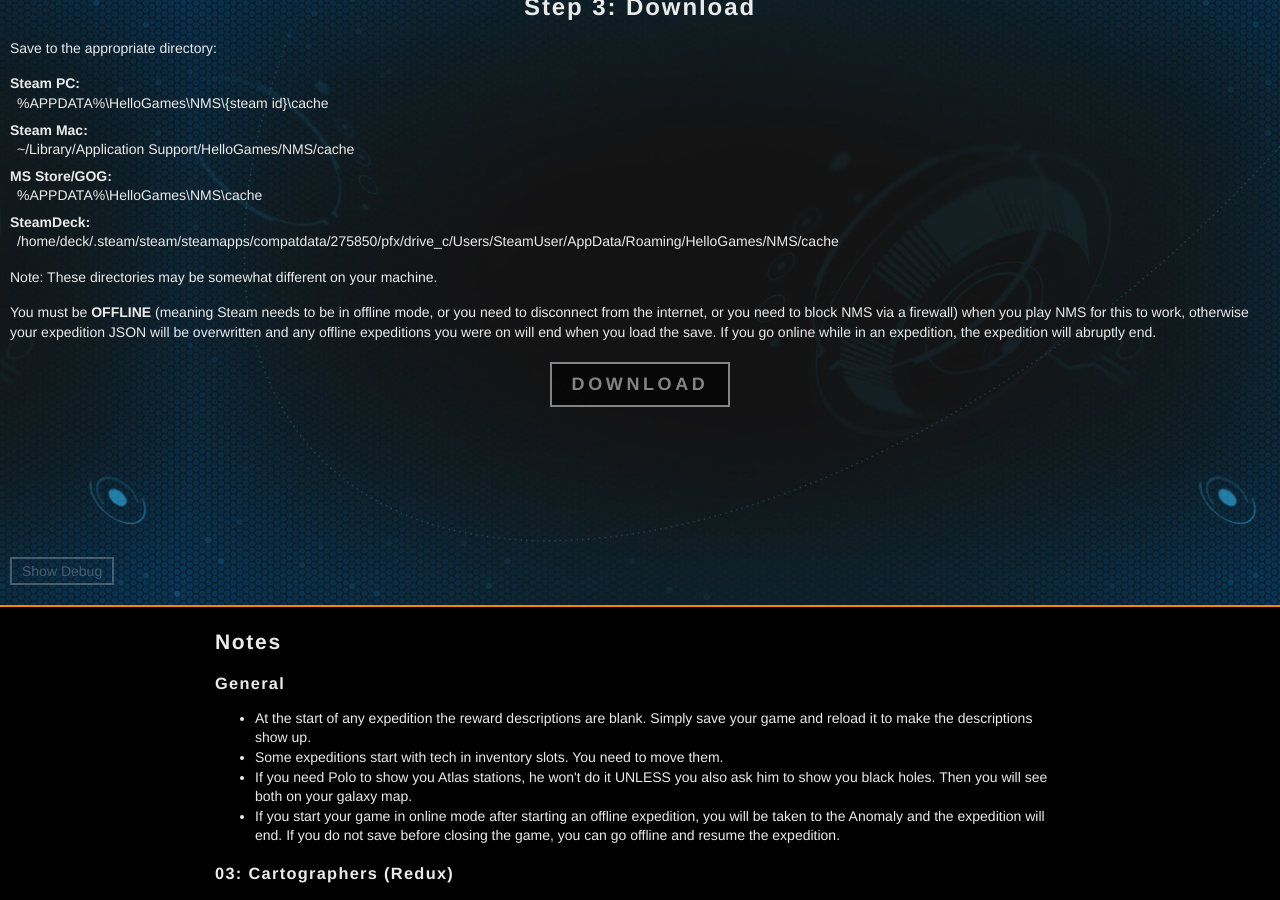
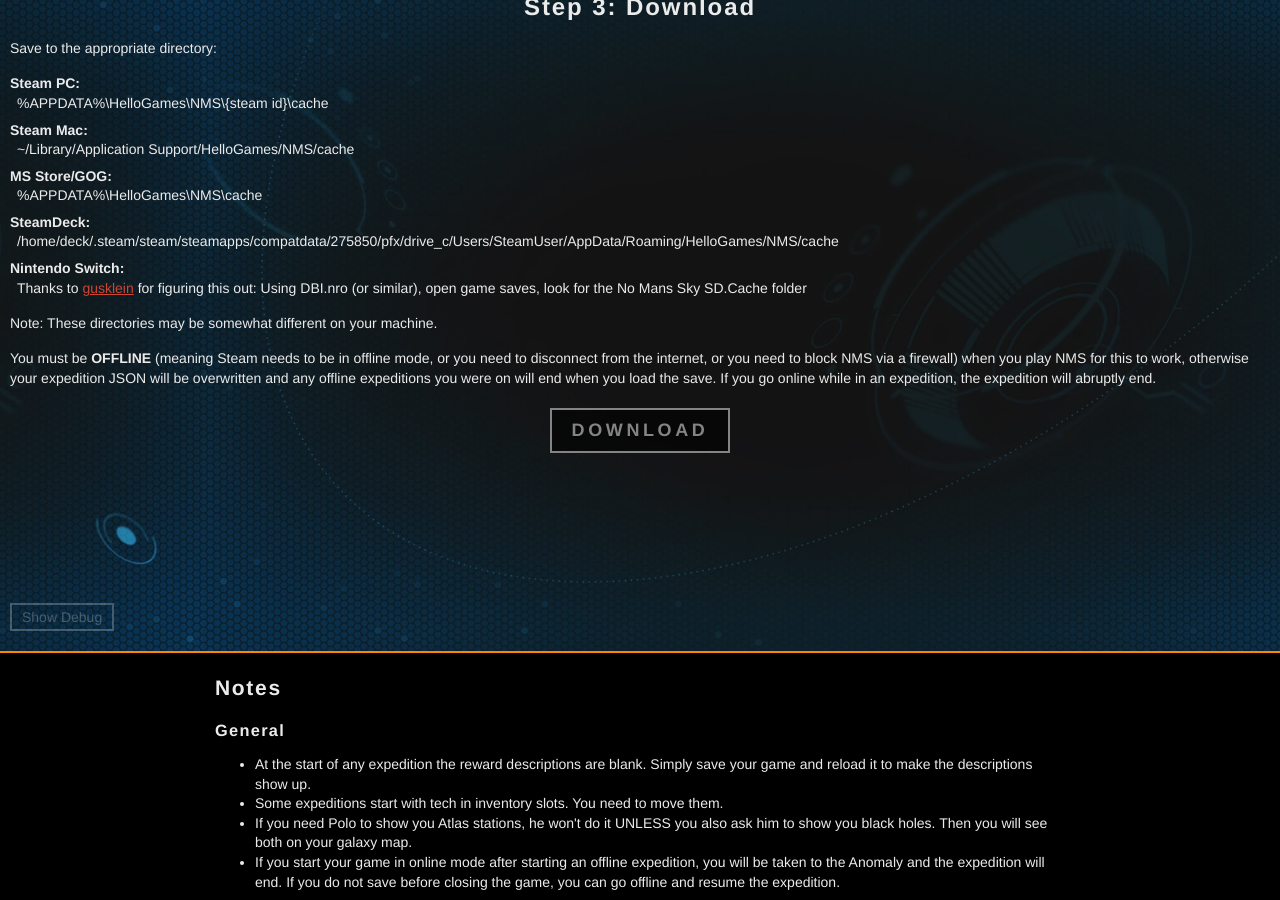
Before and after one commit to cwmonkey/nms-expeditions, a Jekyll site: the page built from index.html, in a window 1280 px wide and 900 px high, scrolled down 1467 px. Built offline with Jekyll 4.4.1, drawn with Linux system fonts in a browser that asks for light colours; some web fonts are replaced.

Commit message:
Adding some loose Nintendo Switch instructions

```diff
--- a/index.html
+++ b/index.html
@@ -306,6 +306,9 @@
 
         <dt>SteamDeck:</dt>
         <dd>/home/deck/.steam/steam/steamapps/compatdata/275850/pfx/drive_c/Users/SteamUser/AppData/Roaming/HelloGames/NMS/cache</dd>
+
+        <dt>Nintendo Switch:</dt>
+        <dd>Thanks to <a href="https://github.com/leodium/leodium-ReLive-NoMansSky-Expeditions-Offline/discussions/36" target="_blank">gusklein</a> for figuring this out: Using DBI.nro (or similar), open game saves, look for the No Mans Sky SD.Cache folder</dd>
       </dl>
 
       <p>Note: These directories may be somewhat different on your machine.</p>
```
